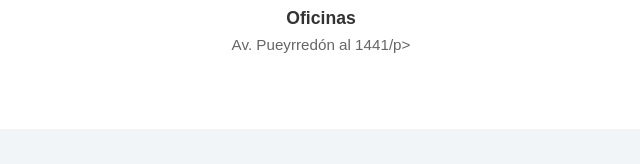
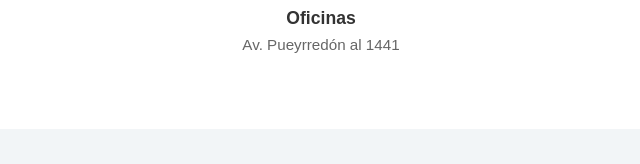
Before and after one commit to Nikerooo/Nikerooo.github.io, a website: page index.html in a window 1280 px wide. Shown: the part 3384-3548 px from the top of the page, 319-959 px from the left. Drawn offline with nearby package versions, Linux system fonts and the light colour scheme.

```diff
--- a/index.html
+++ b/index.html
@@ -241,7 +241,7 @@
                 <div class="col-12 col-md-4 bloque-contacto ">
                     <i class="bi bi-map-fill icono-contacto "></i>
                     <p class="subtitulo-contacto">Oficinas</p>
-                    <p class="texto-contacto">Av. Pueyrredón al 1441/p>
+                    <p class="texto-contacto">Av. Pueyrredón al 1441</p>
                 </div>
 
                 <div class="col-12 col-md-4 bloque-contacto ">
```
